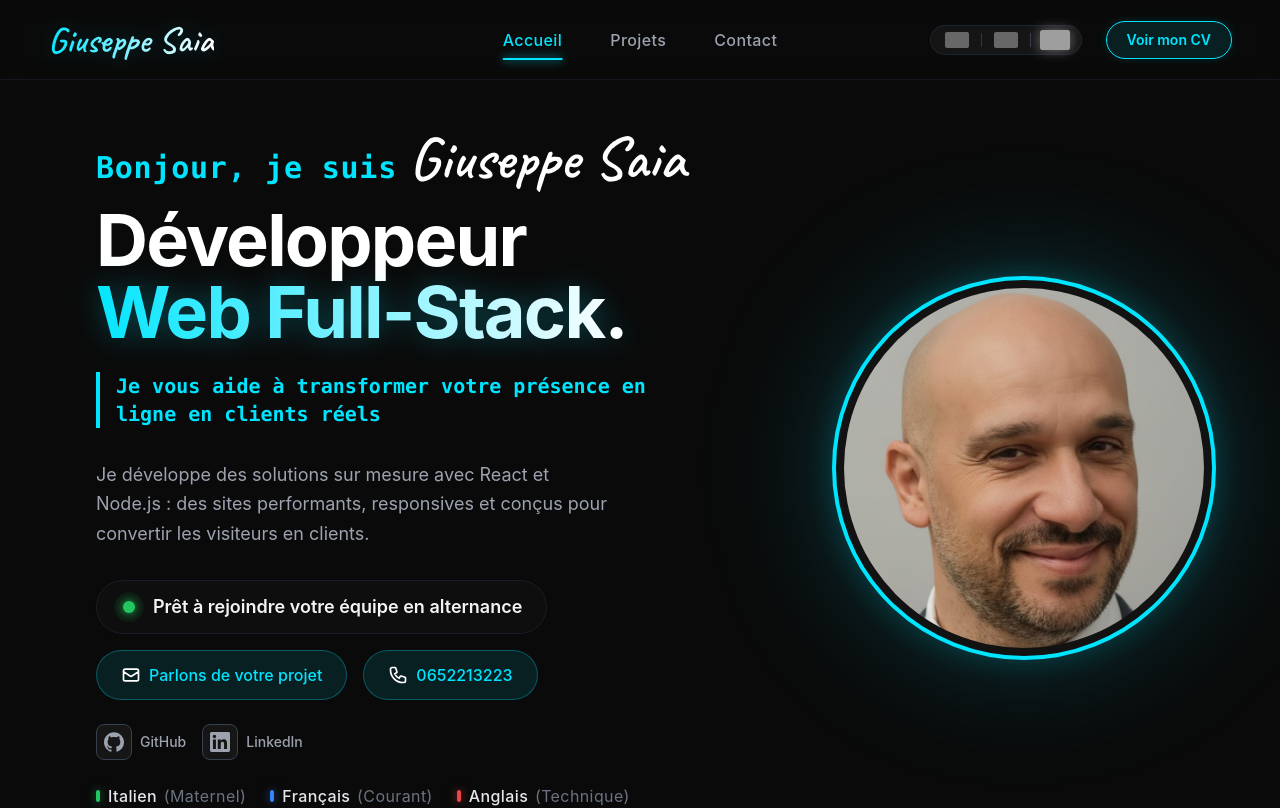
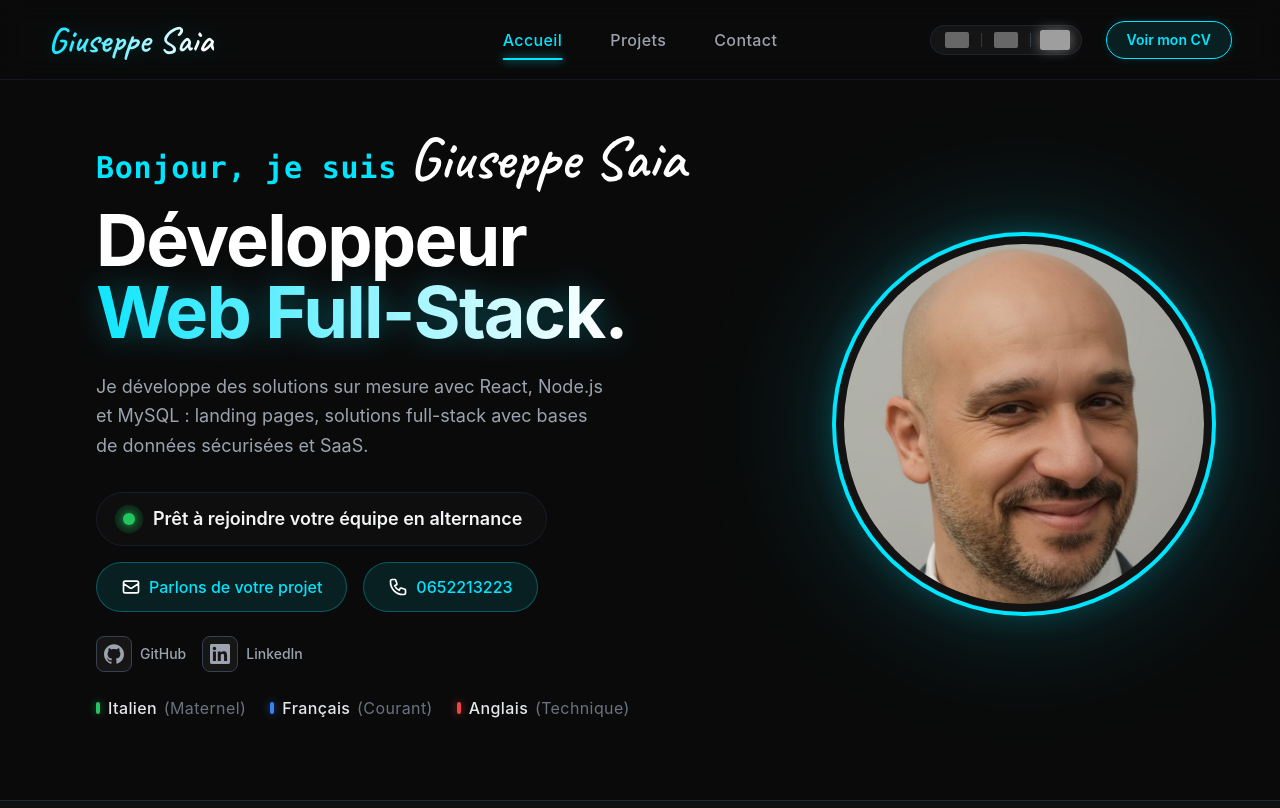
Before and after one commit to Osmond32/Portfolio, a React (Vite) app: page /#/ in a window 1280 px wide. Shown: the top 808 px of the page. Built offline with nearby package versions, Linux system fonts and the light colour scheme; no server answers; grey boxes are pictures that could not be loaded.

Commit message:
feat: update hero section description and remove tagline

```diff
--- a/src/Pages/HomePage.jsx
+++ b/src/Pages/HomePage.jsx
@@ -34,11 +34,6 @@ const HomePage = () => {
               {t('home.role_suffix')}
             </span>
           </h1>
-
-          {/* 3. Tagline — senza animate-pulse */}
-          <p className="text-primary font-mono mb-8 text-lg md:text-xl font-semibold border-l-4 border-primary pl-4 animate-fadeInUp-d2">
-            {t('home.tagline')}
-          </p>
 
           {/* 4. Descrizione */}
           <p className="text-gray-400 max-w-lg text-lg leading-relaxed animate-fadeInUp-d2">
--- a/src/i18n.js
+++ b/src/i18n.js
@@ -14,8 +14,7 @@ const resources = {
         greeting: "Ciao sono",
         role_prefix: "Sviluppatore",
         role_suffix: "Web Full-Stack.",
-        tagline: "Ti aiuto a trasformare la tua presenza online in clienti reali",
-        description: "Sviluppo soluzioni su misura con React e Node.js: siti performanti, responsive e pensati per convertire visitatori in clienti.",
+        description: "Sviluppo soluzioni su misura con React, Node.js e MySQL: landing page, soluzioni full stack con database sicurizzati e SaaS.",
         availability: "Pronto a raggiungere la vostra equipe in alternance",
         cta_hero: "Parliamo del tuo progetto",
         languages: {
@@ -151,8 +150,7 @@ const resources = {
         greeting: "Hi, I'm",
         role_prefix: "Full-Stack",
         role_suffix: "Web Developer.",
-        tagline: "I help you transform your online presence into real customers",
-        description: "Developing tailor-made solutions with React and Node.js: high-performance, responsive sites designed to convert visitors into customers.",
+        description: "I develop custom solutions with React, Node.js, and MySQL: landing pages, full-stack solutions with secured databases, and SaaS.",
         availability: "Ready to join your team for a work-study program (alternance)",
         cta_hero: "Let's talk about your project",
         languages: {
@@ -288,8 +286,7 @@ const resources = {
         greeting: "Bonjour, je suis",
         role_prefix: "Développeur",
         role_suffix: "Web Full-Stack.",
-        tagline: "Je vous aide à transformer votre présence en ligne en clients réels",
-        description: "Je développe des solutions sur mesure avec React et Node.js : des sites performants, responsives et conçus pour convertir les visiteurs en clients.",
+        description: "Je développe des solutions sur mesure avec React, Node.js et MySQL : landing pages, solutions full-stack avec bases de données sécurisées et SaaS.",
         availability: "Prêt à rejoindre votre équipe en alternance",
         cta_hero: "Parlons de votre projet",
         languages: {
```
